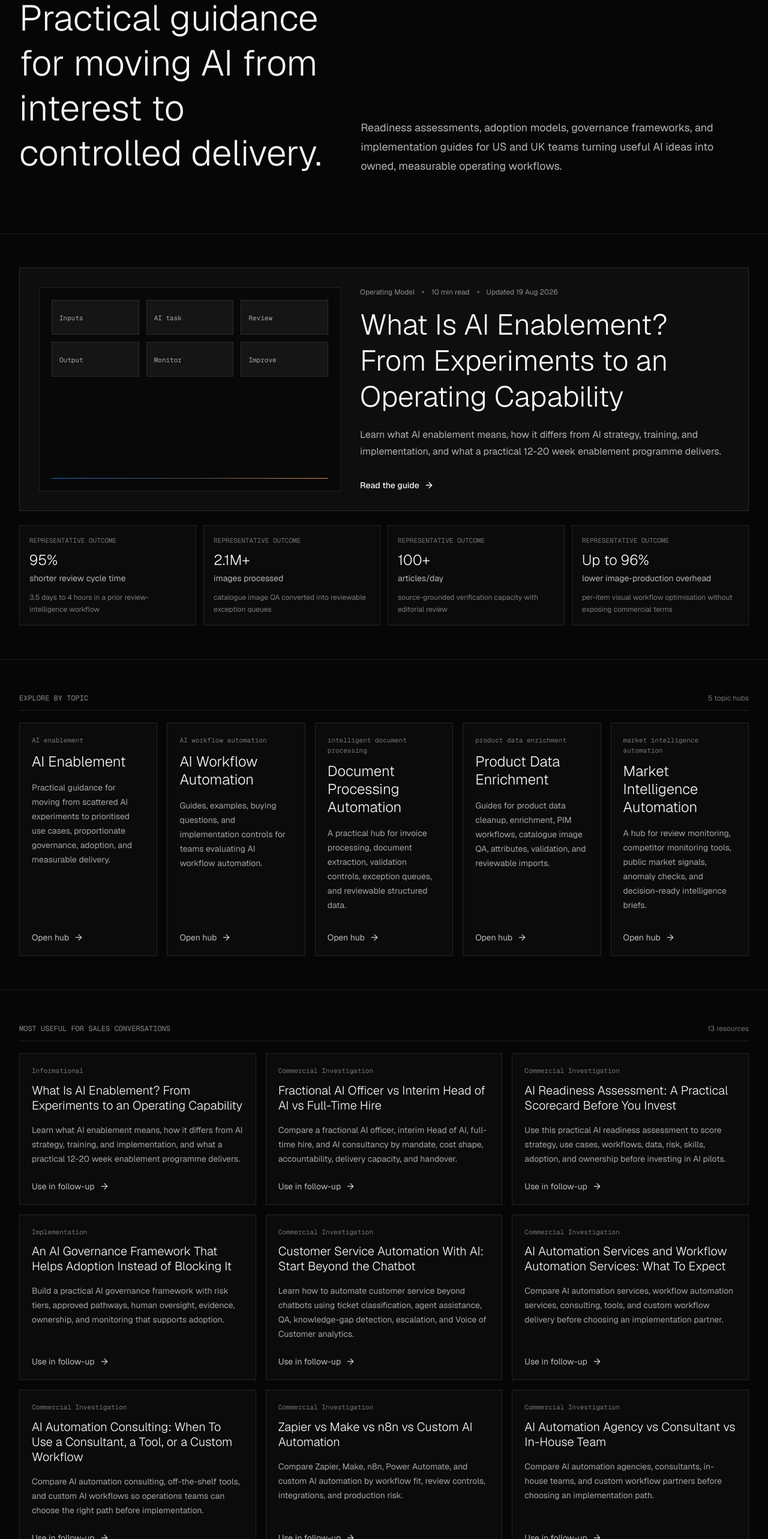
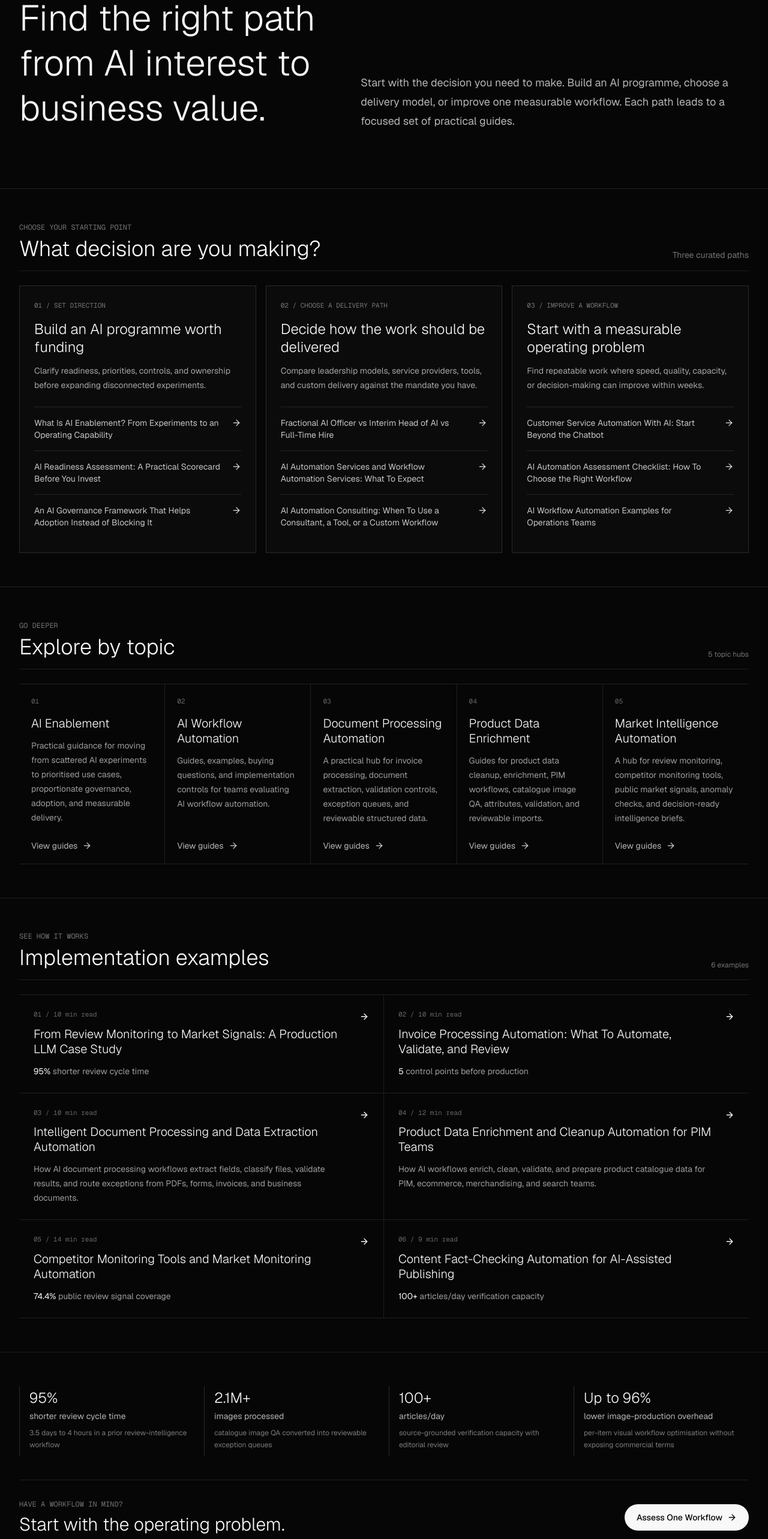
Before and after one commit to tryvailo/SCTech, a Next.js app: page /insights in a window 1280 px wide. Shown: the part 220-2786 px from the top of the page at 60% size. Built offline with nearby package versions, Linux system fonts and the light colour scheme; no server answers.

Commit message:
Structure insights around reader decisions

```diff
--- a/app/insights/page.tsx
+++ b/app/insights/page.tsx
@@ -1,6 +1,6 @@
 import type { Metadata } from "next"
 import Link from "next/link"
-import { ArrowLeft, ArrowRight, Clock, Search } from "lucide-react"
+import { ArrowLeft, ArrowRight, Search } from "lucide-react"
 import { insights } from "@/lib/insights"
 import { insightTopics } from "@/lib/insight-topics"
 import { siteConfig } from "@/lib/seo"
@@ -46,8 +46,6 @@ export const metadata: Metadata = {
   },
 }
 
-const categoryOrder = ["Guide", "Operating Model", "Automation Example"]
-
 const representativeOutcomes = [
   {
     value: "95%",
@@ -71,31 +69,52 @@ const representativeOutcomes = [
   },
 ]
 
-const salesConversationResources = [
-  "what-is-ai-enablement",
+const readerPaths = [
+  {
+    eyebrow: "Set direction",
+    title: "Build an AI programme worth funding",
+    description: "Clarify readiness, priorities, controls, and ownership before expanding disconnected experiments.",
+    slugs: ["what-is-ai-enablement", "ai-readiness-assessment", "ai-governance-framework-for-adoption"],
+  },
+  {
+    eyebrow: "Choose a delivery path",
+    title: "Decide how the work should be delivered",
+    description: "Compare leadership models, service providers, tools, and custom delivery against the mandate you have.",
+    slugs: [
       "fractional-ai-officer-vs-interim-head-of-ai",
-  "ai-readiness-assessment",
-  "ai-governance-framework-for-adoption",
-  "customer-service-automation-with-ai",
       "ai-workflow-automation-services",
       "ai-automation-consulting-tool-or-custom-workflow",
-  "zapier-make-n8n-vs-custom-ai-automation",
-  "ai-automation-agency-vs-consultant",
-  "ai-workflow-automation-tools",
+    ],
+  },
+  {
+    eyebrow: "Improve a workflow",
+    title: "Start with a measurable operating problem",
+    description: "Find repeatable work where speed, quality, capacity, or decision-making can improve within weeks.",
+    slugs: [
+      "customer-service-automation-with-ai",
+      "how-to-know-if-a-workflow-is-worth-automating",
+      "ai-workflow-automation-examples",
+    ],
+  },
+]
+
+const implementationExampleSlugs = [
   "review-intelligence-automation",
   "invoice-processing-automation",
+  "document-processing-data-extraction-automation",
+  "product-data-cleanup-automation",
   "market-competitor-monitoring-automation",
+  "content-fact-checking-automation",
 ]
 
 export default function InsightsPage() {
-  const featured = insights[0]
-  const groupedInsights = categoryOrder
-    .map((category) => ({
-      category,
-      items: insights.filter((insight) => insight.category === category),
+  const paths = readerPaths.map((path) => ({
+    ...path,
+    resources: path.slugs
+      .map((slug) => insights.find((insight) => insight.slug === slug))
+      .filter((insight): insight is (typeof insights)[number] => Boolean(insight)),
   }))
-    .filter(({ items }) => items.length > 0)
-  const salesResources = salesConversationResources
+  const implementationExamples = implementationExampleSlugs
     .map((slug) => insights.find((insight) => insight.slug === slug))
     .filter((insight): insight is (typeof insights)[number] => Boolean(insight))
 
@@ -181,68 +200,51 @@ export default function InsightsPage() {
               AI enablement and workflow automation
             </div>
             <h1 className="max-w-4xl font-sans text-4xl font-light leading-tight tracking-normal md:text-6xl">
-              Practical guidance for moving AI from interest to controlled delivery.
+              Find the right path from AI interest to business value.
             </h1>
           </div>
           <div className="max-w-2xl text-base leading-7 text-foreground/72 md:text-lg md:leading-8">
             <p>
-              Readiness assessments, adoption models, governance frameworks, and implementation guides for US and UK
-              teams turning useful AI ideas into owned, measurable operating workflows.
+              Start with the decision you need to make. Build an AI programme, choose a delivery model, or improve one
+              measurable workflow. Each path leads to a focused set of practical guides.
             </p>
           </div>
         </div>
       </section>
 
       <section className="px-5 py-10 md:px-8 md:py-14">
-        <div className="mx-auto max-w-7xl space-y-6">
+        <div className="mx-auto max-w-7xl">
+          <div className="mb-6 flex items-end justify-between gap-4 border-b border-foreground/10 pb-4">
+            <div>
+              <p className="font-mono text-xs uppercase tracking-normal text-foreground/45">Choose your starting point</p>
+              <h2 className="mt-2 text-3xl font-light tracking-normal md:text-4xl">What decision are you making?</h2>
+            </div>
+            <span className="hidden text-sm text-foreground/45 md:block">Three curated paths</span>
+          </div>
+          <div className="grid gap-4 lg:grid-cols-3">
+            {paths.map((path, pathIndex) => (
+              <article key={path.title} className="border border-foreground/12 bg-foreground/[0.025] p-5 md:p-6">
+                <p className="font-mono text-[11px] uppercase tracking-normal text-foreground/45">
+                  0{pathIndex + 1} / {path.eyebrow}
+                </p>
+                <h3 className="mt-4 text-2xl font-light leading-tight tracking-normal">{path.title}</h3>
+                <p className="mt-3 text-sm leading-6 text-foreground/65">{path.description}</p>
+                <div className="mt-6 border-t border-foreground/10">
+                  {path.resources.map((insight) => (
                     <Link
-            href={`/insights/${featured.slug}`}
-            className="group grid gap-8 border border-foreground/12 bg-foreground/[0.035] p-6 transition-colors hover:border-foreground/28 md:grid-cols-[0.9fr_1.1fr] md:p-8"
+                      key={insight.slug}
+                      href={`/insights/${insight.slug}`}
+                      className="group flex items-start justify-between gap-4 border-b border-foreground/10 py-4 text-sm leading-5 text-foreground/78 transition-colors last:border-b-0 hover:text-foreground"
                     >
-            <div className="flex min-h-64 flex-col justify-between border border-foreground/10 bg-background/70 p-5">
-              <div className="grid grid-cols-3 gap-3">
-                {["Inputs", "AI task", "Review", "Output", "Monitor", "Improve"].map((item) => (
-                  <div key={item} className="border border-foreground/10 bg-foreground/5 px-3 py-4">
-                    <span className="font-mono text-[11px] text-foreground/65">{item}</span>
-                  </div>
+                      <span>{insight.title}</span>
+                      <ArrowRight
+                        className="mt-0.5 h-4 w-4 shrink-0 transition-transform group-hover:translate-x-1"
+                        aria-hidden="true"
+                      />
+                    </Link>
                   ))}
                 </div>
-              <div className="mt-8 h-px w-full bg-gradient-to-r from-[#1275d8] via-foreground/30 to-[#e19136]" />
-            </div>
-
-            <div className="flex flex-col justify-between">
-              <div>
-                <div className="mb-4 flex flex-wrap items-center gap-3 text-xs text-foreground/55">
-                  <span>{featured.category}</span>
-                  <span className="h-1 w-1 rounded-full bg-foreground/30" />
-                  <span>{featured.readingTime}</span>
-                  <span className="h-1 w-1 rounded-full bg-foreground/30" />
-                  <span>Updated {formatDate(featured.updatedAt)}</span>
-                </div>
-                <h2 className="max-w-3xl text-3xl font-light leading-tight tracking-normal md:text-5xl">
-                  {featured.title}
-                </h2>
-                <p className="mt-5 max-w-2xl text-base leading-7 text-foreground/70">{featured.seoDescription}</p>
-              </div>
-              <div className="mt-8 inline-flex items-center gap-2 text-sm font-medium text-foreground">
-                Read the guide
-                <ArrowRight className="h-4 w-4 transition-transform group-hover:translate-x-1" aria-hidden="true" />
-              </div>
-            </div>
-          </Link>
-
-          <div className="grid gap-3 md:grid-cols-4">
-            {representativeOutcomes.map((outcome) => (
-              <div key={outcome.label} className="border border-foreground/10 bg-foreground/[0.025] p-4">
-                <p className="font-mono text-[11px] uppercase tracking-normal text-foreground/45">
-                  Representative outcome
-                </p>
-                <strong className="mt-3 block text-2xl font-light leading-none tracking-normal text-foreground">
-                  {outcome.value}
-                </strong>
-                <p className="mt-2 text-sm leading-5 text-foreground/72">{outcome.label}</p>
-                <p className="mt-3 text-xs leading-5 text-foreground/48">{outcome.detail}</p>
-              </div>
+              </article>
             ))}
           </div>
         </div>
@@ -250,24 +252,29 @@ export default function InsightsPage() {
 
       <section className="border-y border-foreground/10 px-5 py-10 md:px-8 md:py-14">
         <div className="mx-auto max-w-7xl">
-          <div className="mb-5 flex items-center justify-between gap-4 border-b border-foreground/10 pb-3">
-            <h2 className="font-mono text-xs uppercase tracking-normal text-foreground/55">Explore by topic</h2>
+          <div className="mb-6 flex items-end justify-between gap-4 border-b border-foreground/10 pb-4">
+            <div>
+              <p className="font-mono text-xs uppercase tracking-normal text-foreground/45">Go deeper</p>
+              <h2 className="mt-2 text-3xl font-light tracking-normal md:text-4xl">Explore by topic</h2>
+            </div>
             <span className="text-xs text-foreground/45">{insightTopics.length} topic hubs</span>
           </div>
-          <div className="grid gap-4 md:grid-cols-2 lg:grid-cols-3 xl:grid-cols-5">
-            {insightTopics.map((topic) => (
+          <div className="grid border-t border-foreground/10 md:grid-cols-2 xl:grid-cols-5">
+            {insightTopics.map((topic, index) => (
               <Link
                 key={topic.slug}
                 href={`/insights/${topic.slug}`}
-                className="group flex min-h-64 flex-col justify-between border border-foreground/10 bg-foreground/[0.025] p-5 transition-colors hover:border-foreground/25"
+                className={`group flex min-h-52 flex-col justify-between border-b border-foreground/10 p-5 transition-colors hover:bg-foreground/[0.035] md:border-r ${
+                  index % 2 === 1 ? "md:border-r-0 xl:border-r" : ""
+                } ${index === insightTopics.length - 1 ? "xl:border-r-0" : ""}`}
               >
                 <div>
-                  <p className="font-mono text-[11px] text-foreground/45">{topic.targetQuery}</p>
-                  <h3 className="mt-3 text-2xl font-light leading-tight tracking-normal">{topic.title}</h3>
-                  <p className="mt-4 text-sm leading-6 text-foreground/65">{topic.description}</p>
+                  <p className="font-mono text-[11px] text-foreground/40">0{index + 1}</p>
+                  <h3 className="mt-4 text-xl font-light leading-tight tracking-normal">{topic.title}</h3>
+                  <p className="mt-3 text-sm leading-6 text-foreground/62">{topic.description}</p>
                 </div>
-                <span className="mt-8 inline-flex items-center gap-2 text-sm text-foreground/75">
-                  Open hub
+                <span className="mt-6 inline-flex items-center gap-2 text-sm text-foreground/72">
+                  View guides
                   <ArrowRight className="h-4 w-4 transition-transform group-hover:translate-x-1" aria-hidden="true" />
                 </span>
               </Link>
@@ -278,81 +285,71 @@ export default function InsightsPage() {
 
       <section className="px-5 py-10 md:px-8 md:py-14">
         <div className="mx-auto max-w-7xl">
-          <div className="mb-5 flex items-center justify-between gap-4 border-b border-foreground/10 pb-3">
-            <h2 className="font-mono text-xs uppercase tracking-normal text-foreground/55">
-              Most useful for sales conversations
-            </h2>
-            <span className="text-xs text-foreground/45">{salesResources.length} resources</span>
+          <div className="mb-6 flex items-end justify-between gap-4 border-b border-foreground/10 pb-4">
+            <div>
+              <p className="font-mono text-xs uppercase tracking-normal text-foreground/45">See how it works</p>
+              <h2 className="mt-2 text-3xl font-light tracking-normal md:text-4xl">Implementation examples</h2>
             </div>
-          <div className="grid gap-4 md:grid-cols-2 xl:grid-cols-3">
-            {salesResources.map((insight) => (
+            <span className="text-xs text-foreground/45">{implementationExamples.length} examples</span>
+          </div>
+          <div className="grid border-t border-foreground/10 md:grid-cols-2">
+            {implementationExamples.map((insight, index) => (
               <Link
                 key={insight.slug}
                 href={`/insights/${insight.slug}`}
-                className="group flex min-h-56 flex-col justify-between border border-foreground/10 bg-foreground/[0.025] p-5 transition-colors hover:border-foreground/25"
+                className={`group flex items-start justify-between gap-5 border-b border-foreground/10 p-5 transition-colors hover:bg-foreground/[0.035] md:min-h-40 md:p-6 ${
+                  index % 2 === 0 ? "md:border-r" : ""
+                }`}
               >
                 <div>
-                  <p className="font-mono text-[11px] text-foreground/45">{insight.searchIntent}</p>
+                  <p className="font-mono text-[11px] text-foreground/40">0{index + 1} / {insight.readingTime}</p>
                   <h3 className="mt-3 text-xl font-light leading-tight tracking-normal">{insight.title}</h3>
-                  <p className="mt-4 text-sm leading-6 text-foreground/65">{insight.seoDescription}</p>
+                  {insight.outcome ? (
+                    <p className="mt-3 text-sm leading-6 text-foreground/62">
+                      <span className="text-foreground">{insight.outcome.value}</span> {insight.outcome.label}
+                    </p>
+                  ) : (
+                    <p className="mt-3 text-sm leading-6 text-foreground/62">{insight.description}</p>
+                  )}
                 </div>
-                <span className="mt-6 inline-flex items-center gap-2 text-sm text-foreground/75">
-                  Use in follow-up
-                  <ArrowRight className="h-4 w-4 transition-transform group-hover:translate-x-1" aria-hidden="true" />
-                </span>
+                <ArrowRight
+                  className="mt-1 h-4 w-4 shrink-0 transition-transform group-hover:translate-x-1"
+                  aria-hidden="true"
+                />
               </Link>
             ))}
           </div>
         </div>
       </section>
 
-      <section className="px-5 pb-20 md:px-8 md:pb-28">
-        <div className="mx-auto max-w-7xl space-y-12">
-          {groupedInsights.map(({ category, items }) => (
-            <div key={category}>
-              <div className="mb-5 flex items-center justify-between gap-4 border-b border-foreground/10 pb-3">
-                <h2 className="font-mono text-xs uppercase tracking-normal text-foreground/55">{category}</h2>
-                <span className="text-xs text-foreground/45">{items.length} articles</span>
+      <section className="border-t border-foreground/10 px-5 py-10 md:px-8 md:py-14">
+        <div className="mx-auto max-w-7xl">
+          <div className="grid gap-4 md:grid-cols-4">
+            {representativeOutcomes.map((outcome) => (
+              <div key={outcome.label} className="border-l border-foreground/15 py-2 pl-4">
+                <strong className="block text-2xl font-light leading-none tracking-normal text-foreground">
+                  {outcome.value}
+                </strong>
+                <p className="mt-2 text-sm leading-5 text-foreground/72">{outcome.label}</p>
+                <p className="mt-2 text-xs leading-5 text-foreground/48">{outcome.detail}</p>
               </div>
-              <div className="grid gap-4 md:grid-cols-2 xl:grid-cols-3">
-                {items.map((insight) => (
-                  <Link
-                    key={insight.slug}
-                    href={`/insights/${insight.slug}`}
-                    className="group flex min-h-72 flex-col justify-between border border-foreground/10 bg-foreground/[0.025] p-5 transition-colors hover:border-foreground/25"
-                  >
-                    <div>
-                      <div className="mb-4 flex items-center gap-2 text-xs text-foreground/50">
-                        <Clock className="h-3.5 w-3.5" aria-hidden="true" />
-                        <span>{insight.readingTime}</span>
-                      </div>
-                      <h3 className="text-2xl font-light leading-tight tracking-normal">{insight.title}</h3>
-                      <p className="mt-4 text-sm leading-6 text-foreground/65">{insight.seoDescription}</p>
-                      {insight.outcome && (
-                        <p className="mt-5 border-l border-foreground/15 pl-3 font-mono text-[11px] leading-5 text-foreground/55">
-                          {insight.outcome.value} {insight.outcome.label}
-                        </p>
-                      )}
-                    </div>
-                    <div className="mt-8 flex items-center justify-between gap-4">
-                      <span className="font-mono text-[11px] text-foreground/45">{insight.searchIntent}</span>
-                      <ArrowRight className="h-4 w-4 shrink-0 transition-transform group-hover:translate-x-1" aria-hidden="true" />
-                    </div>
-                  </Link>
             ))}
           </div>
+          <div className="mt-10 flex flex-col items-start justify-between gap-5 border-t border-foreground/10 pt-8 md:flex-row md:items-center">
+            <div>
+              <p className="font-mono text-xs uppercase tracking-normal text-foreground/45">Have a workflow in mind?</p>
+              <h2 className="mt-2 text-2xl font-light tracking-normal md:text-3xl">Start with the operating problem.</h2>
             </div>
-          ))}
+            <Link
+              href="/#contact"
+              className="inline-flex items-center gap-2 rounded-full bg-foreground px-5 py-3 text-sm font-medium text-background transition-transform hover:scale-[1.02]"
+            >
+              Assess One Workflow
+              <ArrowRight className="h-4 w-4" aria-hidden="true" />
+            </Link>
+          </div>
         </div>
       </section>
     </main>
   )
 }
-
-function formatDate(value: string) {
-  return new Intl.DateTimeFormat("en-GB", {
-    day: "2-digit",
-    month: "short",
-    year: "numeric",
-  }).format(new Date(`${value}T00:00:00Z`))
-}
```
Lines whose indentation alone changed are shown as unchanged.
